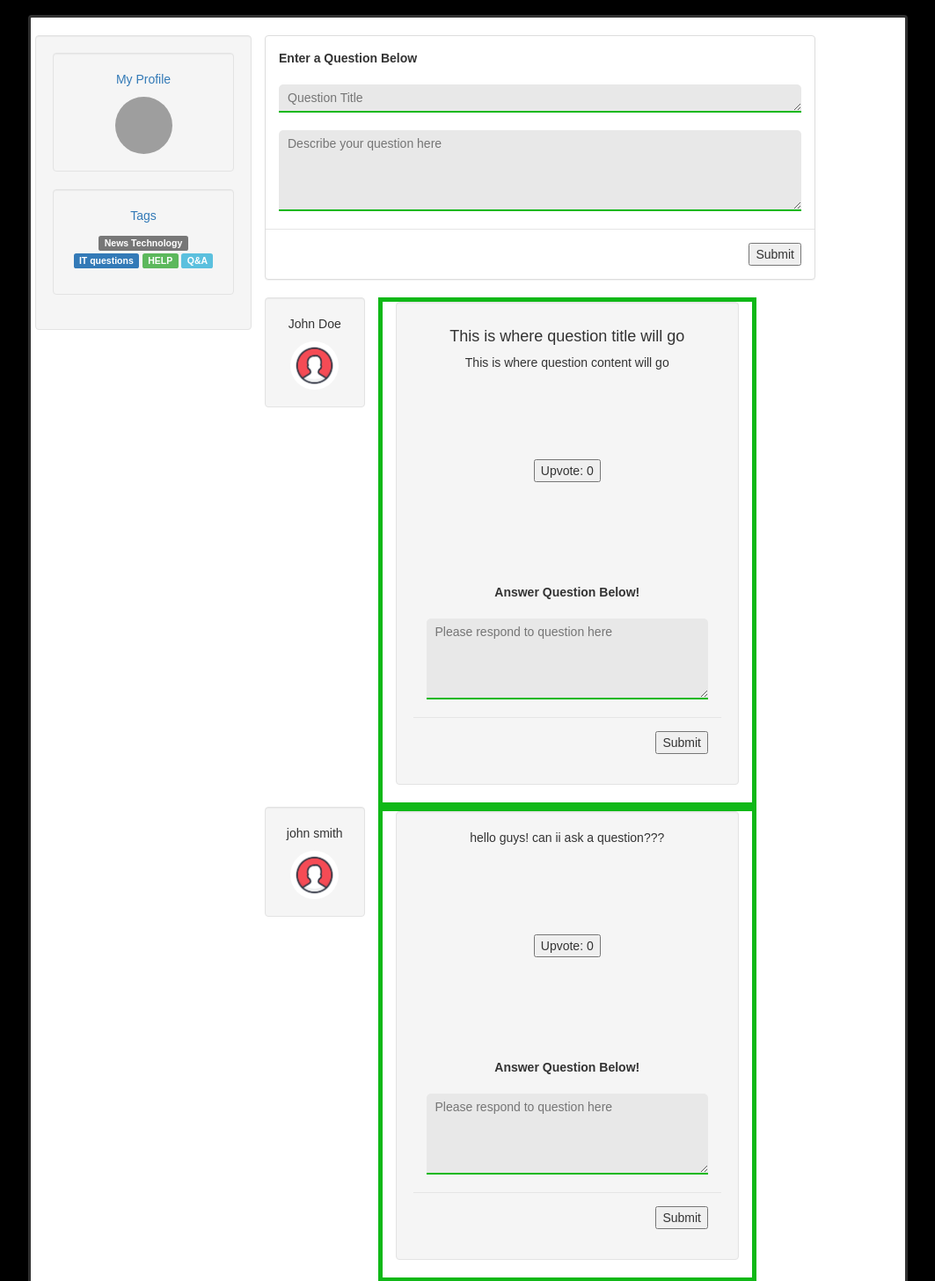
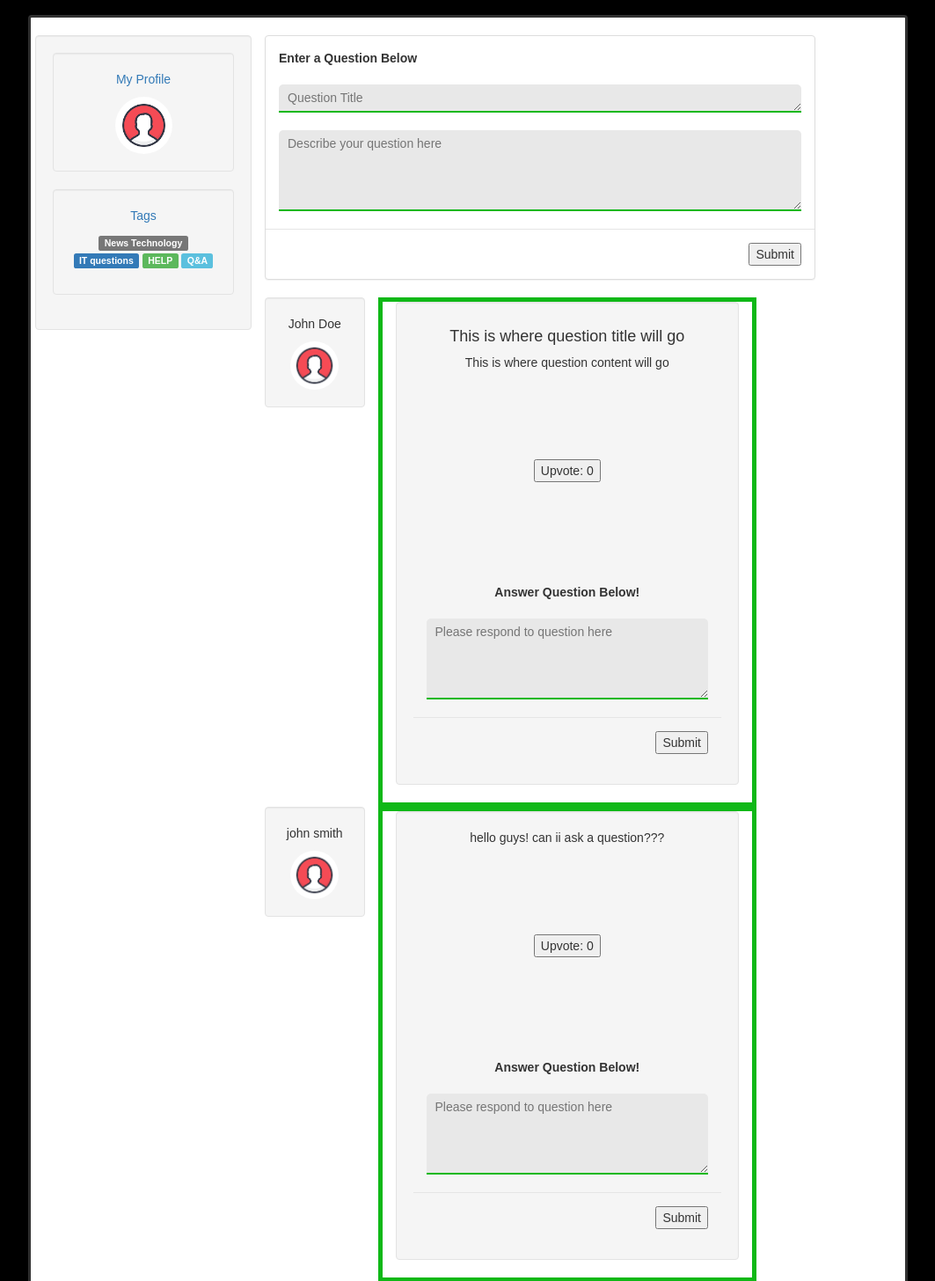
Before and after one commit to jasonhillinger/Mini-Stackoverflow, a PHP site: page / in a window 1280 px wide. Shown: the part 512-1968 px from the top of the page at 88% size, without its empty margins (108-1171 px from the left). Run offline with PHP 8.4, Linux system fonts and the light colour scheme; data that the repository does not hold is empty; grey boxes are pictures that could not be loaded.

Commit message:
Update index.php
fix typo

```diff
--- a/index.php
+++ b/index.php
@@ -230,7 +230,7 @@ session_start(); //start a new session if not already started
             <div class="col-sm-3 well">
                 <div class="well">
                     <p><a href="#">My Profile</a></p>
-                    <img src="donwload.png" class="img-circle" height="65" width="65" alt="Avatar">
+                    <img src="download.png" class="img-circle" height="65" width="65" alt="Avatar">
                 </div>
                 <div class="well">
                     <p><a href="#">Tags</a></p>
```
